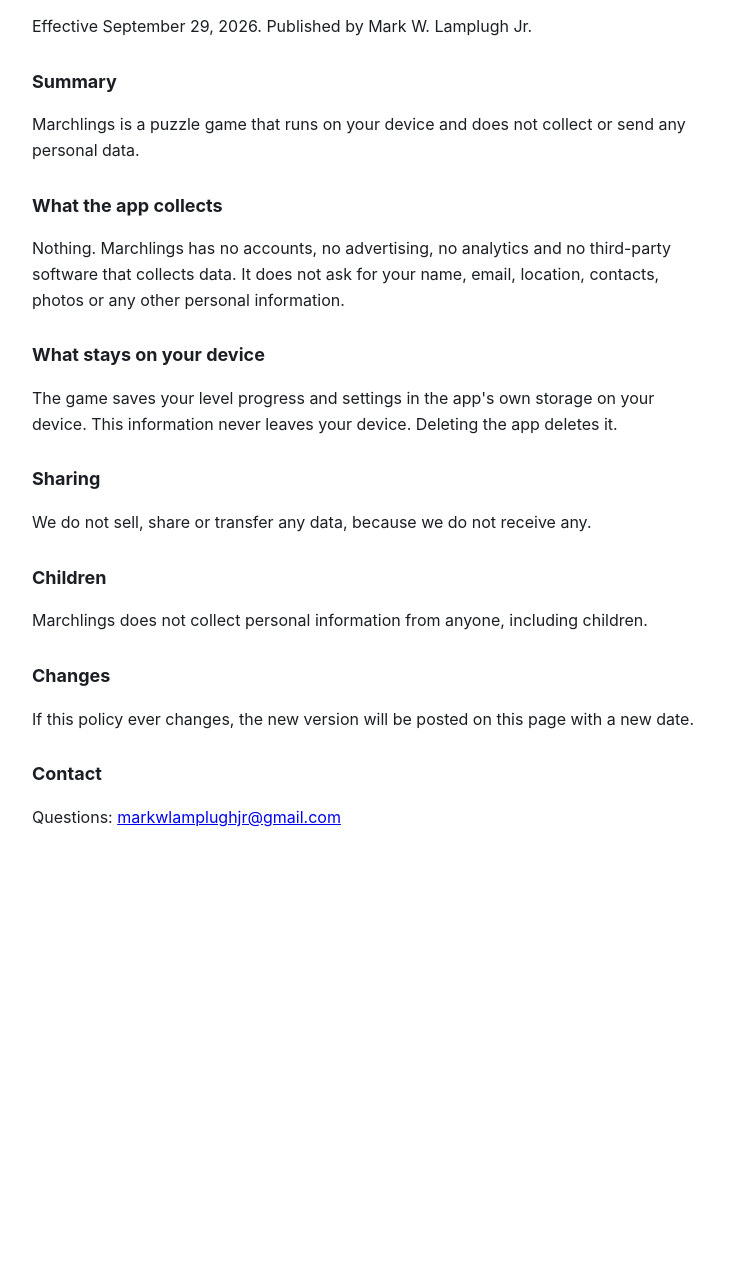
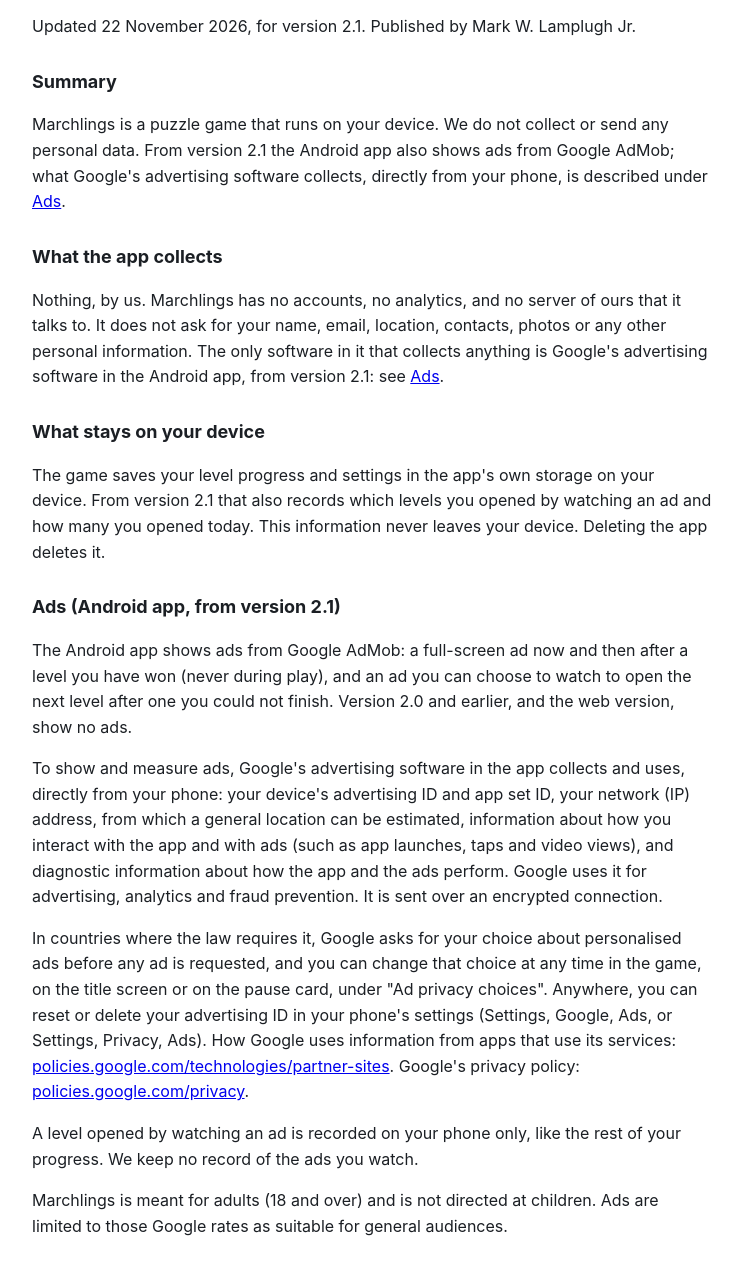
Before and after one commit to mlamplugh-max/app-policies, a plain HTML site: page marchlings/index.html in a window 1280 px wide. Shown: the part 85-1349 px from the top of the page, without its empty margins (268-1010 px from the left). Before the commit the page ends 956 px from the top, so only its background shows below. Drawn offline with Linux system fonts and the light colour scheme.

Commit message:
Marchlings privacy policy: ads from version 2.1

```diff
--- a/marchlings/index.html
+++ b/marchlings/index.html
@@ -1,10 +1,16 @@
 <!doctype html><html lang="en"><head><meta charset="utf-8"><meta name="viewport" content="width=device-width,initial-scale=1"><title>Marchlings Privacy Policy</title>
 <style>body{font:16px/1.6 -apple-system,system-ui,sans-serif;max-width:680px;margin:40px auto;padding:0 20px;color:#1b1f24}h1{font-size:26px}h2{font-size:18px;margin-top:28px}</style></head><body>
-<h1>Marchlings Privacy Policy</h1><p>Effective September 29, 2026. Published by Mark W. Lamplugh Jr.</p>
-<h2>Summary</h2><p>Marchlings is a puzzle game that runs on your device and does not collect or send any personal data.</p>
-<h2>What the app collects</h2><p>Nothing. Marchlings has no accounts, no advertising, no analytics and no third-party software that collects data. It does not ask for your name, email, location, contacts, photos or any other personal information.</p>
-<h2>What stays on your device</h2><p>The game saves your level progress and settings in the app's own storage on your device. This information never leaves your device. Deleting the app deletes it.</p>
-<h2>Sharing</h2><p>We do not sell, share or transfer any data, because we do not receive any.</p>
-<h2>Children</h2><p>Marchlings does not collect personal information from anyone, including children.</p>
+<h1>Marchlings Privacy Policy</h1><p>Updated 22 November 2026, for version 2.1. Published by Mark W. Lamplugh Jr.</p>
+<h2>Summary</h2><p>Marchlings is a puzzle game that runs on your device. We do not collect or send any personal data. From version 2.1 the Android app also shows ads from Google AdMob; what Google's advertising software collects, directly from your phone, is described under <a href="#ads">Ads</a>.</p>
+<h2>What the app collects</h2><p>Nothing, by us. Marchlings has no accounts, no analytics, and no server of ours that it talks to. It does not ask for your name, email, location, contacts, photos or any other personal information. The only software in it that collects anything is Google's advertising software in the Android app, from version 2.1: see <a href="#ads">Ads</a>.</p>
+<h2>What stays on your device</h2><p>The game saves your level progress and settings in the app's own storage on your device. From version 2.1 that also records which levels you opened by watching an ad and how many you opened today. This information never leaves your device. Deleting the app deletes it.</p>
+<h2 id="ads">Ads (Android app, from version 2.1)</h2>
+<p>The Android app shows ads from Google AdMob: a full-screen ad now and then after a level you have won (never during play), and an ad you can choose to watch to open the next level after one you could not finish. Version 2.0 and earlier, and the web version, show no ads.</p>
+<p>To show and measure ads, Google's advertising software in the app collects and uses, directly from your phone: your device's advertising ID and app set ID, your network (IP) address, from which a general location can be estimated, information about how you interact with the app and with ads (such as app launches, taps and video views), and diagnostic information about how the app and the ads perform. Google uses it for advertising, analytics and fraud prevention. It is sent over an encrypted connection.</p>
+<p>In countries where the law requires it, Google asks for your choice about personalised ads before any ad is requested, and you can change that choice at any time in the game, on the title screen or on the pause card, under "Ad privacy choices". Anywhere, you can reset or delete your advertising ID in your phone's settings (Settings, Google, Ads, or Settings, Privacy, Ads). How Google uses information from apps that use its services: <a href="https://policies.google.com/technologies/partner-sites">policies.google.com/technologies/partner-sites</a>. Google's privacy policy: <a href="https://policies.google.com/privacy">policies.google.com/privacy</a>.</p>
+<p>A level opened by watching an ad is recorded on your phone only, like the rest of your progress. We keep no record of the ads you watch.</p>
+<p>Marchlings is meant for adults (18 and over) and is not directed at children. Ads are limited to those Google rates as suitable for general audiences.</p>
+<h2>Sharing</h2><p>We do not sell, share or transfer any data, because we do not receive any. The information Google's advertising service collects goes straight from your phone to Google; it does not pass through any server of ours and we cannot see it.</p>
+<h2>Children</h2><p>Marchlings is not directed at children, and we do not knowingly collect personal information from anyone, children included. We receive none from anyone.</p>
 <h2>Changes</h2><p>If this policy ever changes, the new version will be posted on this page with a new date.</p>
 <h2>Contact</h2><p>Questions: <a href="mailto:markwlamplughjr@gmail.com">markwlamplughjr@gmail.com</a></p></body></html>
```
